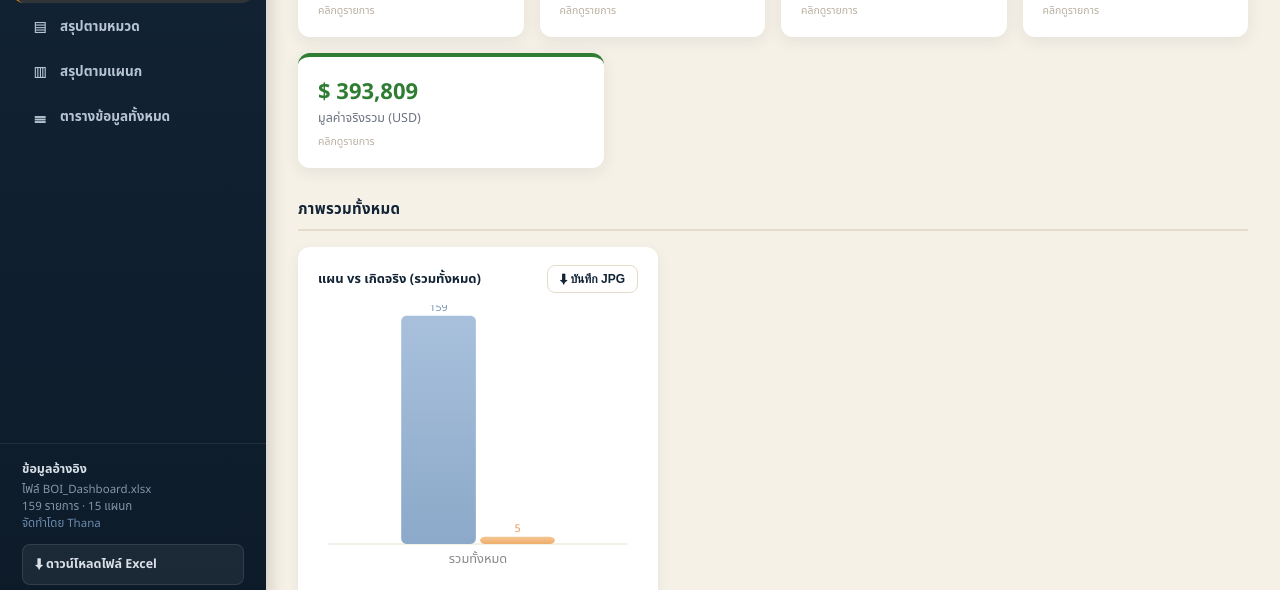
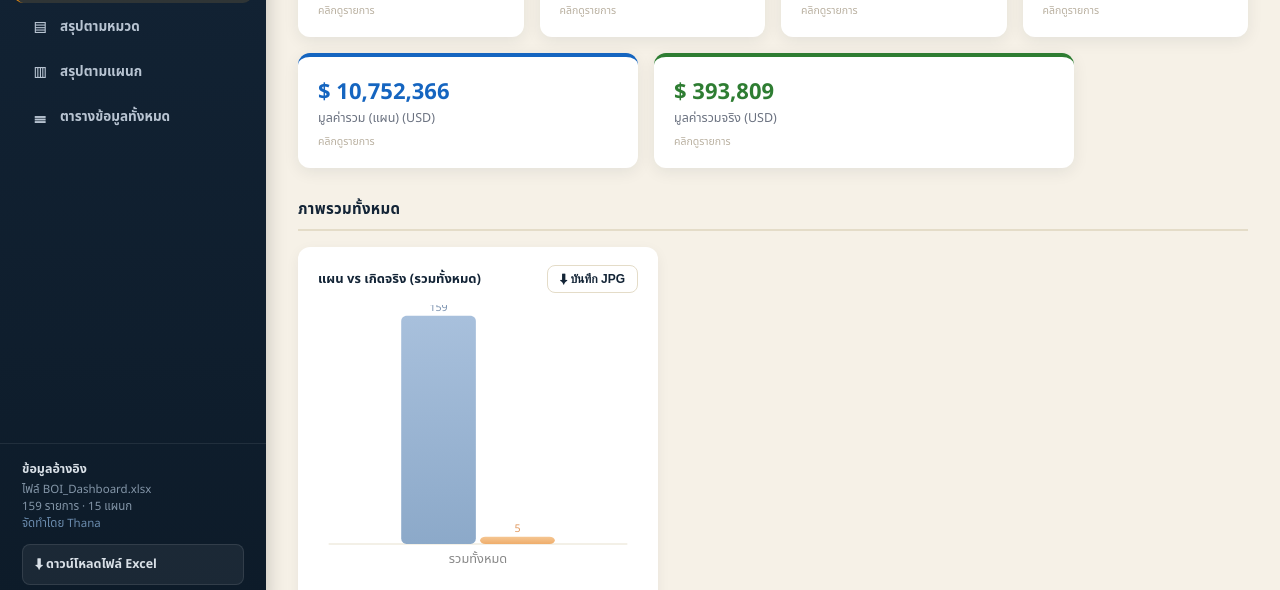
Before and after one commit to ShippingML/BOI-ML, a plain HTML site: page index.html in a window 1280 px wide. Shown: the part 193-783 px from the top of the page. Drawn offline with Linux system fonts and the light colour scheme.

Commit message:
Add files via upload

```diff
--- a/index.html
+++ b/index.html
@@ -67,7 +67,8 @@ body{margin:0;background:var(--cream);color:var(--text);font-family:'Segoe UI','
 .kpi.done{border-top-color:var(--green);}
 .kpi.pending{border-top-color:var(--red);}
 .kpi.pct .num{color:var(--amber);}
-.kpis2{display:grid;grid-template-columns:repeat(2,1fr);gap:16px;margin-top:16px;}
+.kpis2{display:flex;flex-wrap:wrap;gap:16px;margin-top:16px;}
+.kpis2 .kpi{flex:1 1 260px;max-width:340px;}
 
 .section{margin-top:30px;}
 .section h2{font-size:15px;letter-spacing:.3px;text-transform:uppercase;color:var(--navy);border-bottom:2px solid var(--line);padding-bottom:8px;margin-bottom:16px;}
@@ -216,7 +217,8 @@ footer{text-align:center;color:var(--muted);font-size:12px;padding:30px 0 10px;}
       <div class="kpi pct" data-kpi="pending"><div class="num" id="kpiPct">-</div><div class="lbl">% ความคืบหน้ารวม</div><div class="hint">คลิกดูรายการ</div></div>
     </div>
     <div class="kpis2" style="grid-template-columns:repeat(3,1fr);">
-      <div class="kpi" data-kpi="usd" style="border-top-color:#2E7D32;max-width:420px;"><div class="num" id="kpiUsd" style="font-size:22px;color:#2E7D32;">-</div><div class="lbl">มูลค่าจริงรวม (USD)</div><div class="hint">คลิกดูรายการ</div></div>
+      <div class="kpi" data-kpi="all-usd" style="border-top-color:#1565C0;"><div class="num" id="kpiPlanUsd" style="font-size:22px;color:#1565C0;">-</div><div class="lbl">มูลค่ารวม (แผน) (USD)</div><div class="hint">คลิกดูรายการ</div></div>
+      <div class="kpi" data-kpi="usd" style="border-top-color:#2E7D32;max-width:420px;"><div class="num" id="kpiUsd" style="font-size:22px;color:#2E7D32;">-</div><div class="lbl">มูลค่ารวมจริง (USD)</div><div class="hint">คลิกดูรายการ</div></div>
       <div class="kpi curr-thb" data-kpi="baht" style="border-top-color:#6D4C41;"><div class="num" id="kpiBaht" style="font-size:22px;color:#6D4C41;">-</div><div class="lbl">มูลค่าจริงรวม (บาท)</div><div class="hint">คลิกดูรายการ</div></div>
       <div class="kpi curr-lak" data-kpi="kip" style="border-top-color:#00838F;"><div class="num" id="kpiKip" style="font-size:22px;color:#00838F;">-</div><div class="lbl">มูลค่าจริงรวม (กีบ)</div><div class="hint">คลิกดูรายการ</div></div>
     </div>
@@ -405,9 +407,11 @@ document.getElementById('tableSub').textContent = total.toLocaleString() + ' ร
 const totalBaht = DATA.reduce((s,r) => s + (Number(r.value_actual_baht) || 0), 0);
 const totalKip = DATA.reduce((s,r) => s + (Number(r.value_actual_kip) || 0), 0);
 const totalUsdActual = DATA.reduce((s,r) => s + (Number(r.value_actual_usd) || 0), 0);
+const totalUsdPlan = DATA.reduce((s,r) => s + (Number(r.value_plan_usd) || 0), 0);
 document.getElementById('kpiBaht').textContent = '฿ ' + totalBaht.toLocaleString(undefined,{maximumFractionDigits:0});
 document.getElementById('kpiKip').textContent = '₭ ' + totalKip.toLocaleString(undefined,{maximumFractionDigits:0});
 document.getElementById('kpiUsd').textContent = '$ ' + totalUsdActual.toLocaleString(undefined,{maximumFractionDigits:0});
+document.getElementById('kpiPlanUsd').textContent = '$ ' + totalUsdPlan.toLocaleString(undefined,{maximumFractionDigits:0});
 
 // ---------- aggregate: by category ----------
 const catMap = {};
@@ -708,6 +712,7 @@ const kpiTitles = {
   total: 'รายการทั้งหมด (แผน)',
   done: 'นำเข้าจริงแล้ว',
   pending: 'คงเหลือ / รอดำเนินการ',
+  'all-usd': 'รายการที่มีมูลค่าแผน (USD)',
   usd: 'รายการที่มีมูลค่าจริง (USD)',
   baht: 'รายการที่มีมูลค่าจริง (บาท)',
   kip: 'รายการที่มีมูลค่าจริง (กีบ)',
@@ -719,6 +724,7 @@ document.querySelectorAll('[data-kpi]').forEach(card => {
     if (kind === 'total') items = DATA;
     else if (kind === 'done') items = DATA.filter(r => r.status === 'นำเข้าแล้ว');
     else if (kind === 'pending') items = DATA.filter(r => r.status === 'รอดำเนินการ');
+    else if (kind === 'all-usd') items = DATA.filter(r => Number(r.value_plan_usd) > 0);
     else if (kind === 'usd') items = DATA.filter(r => Number(r.value_actual_usd) > 0);
     else if (kind === 'baht') items = DATA.filter(r => Number(r.value_actual_baht) > 0);
     else if (kind === 'kip') items = DATA.filter(r => Number(r.value_actual_kip) > 0);
```
